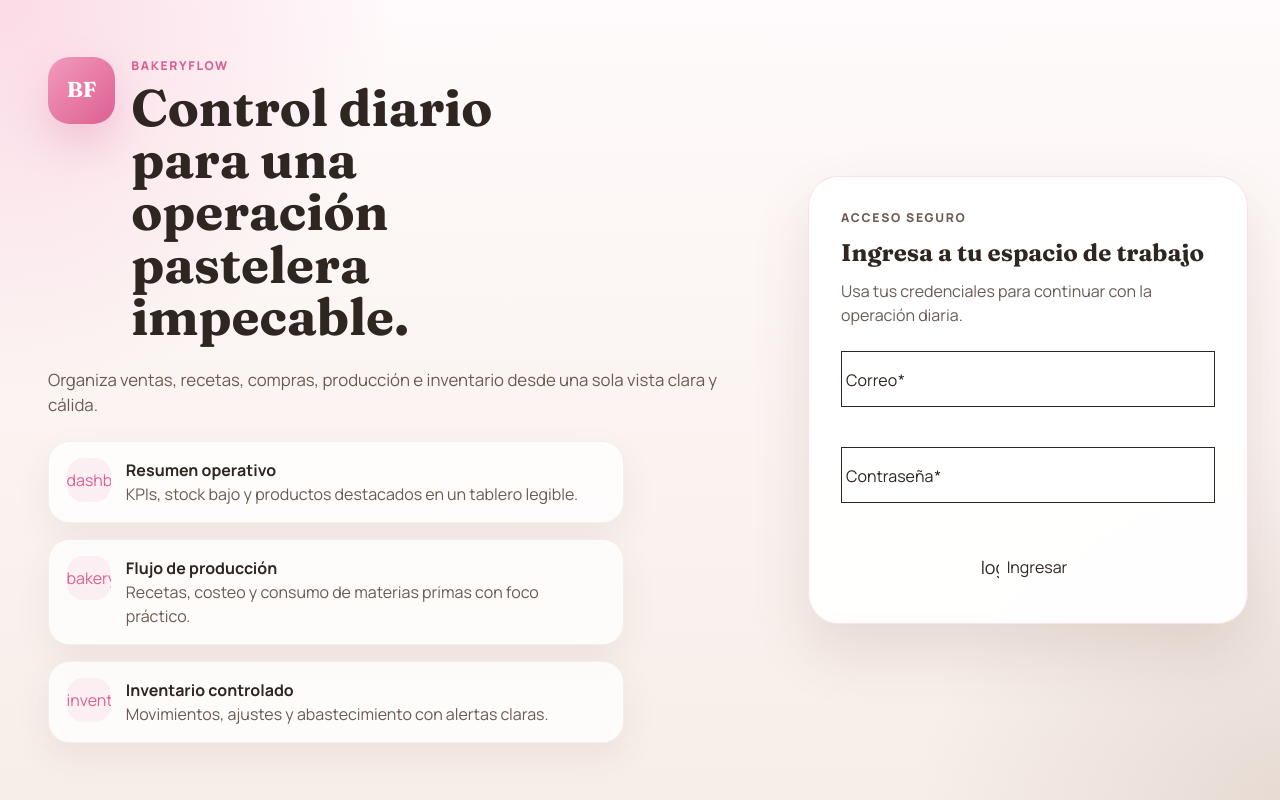
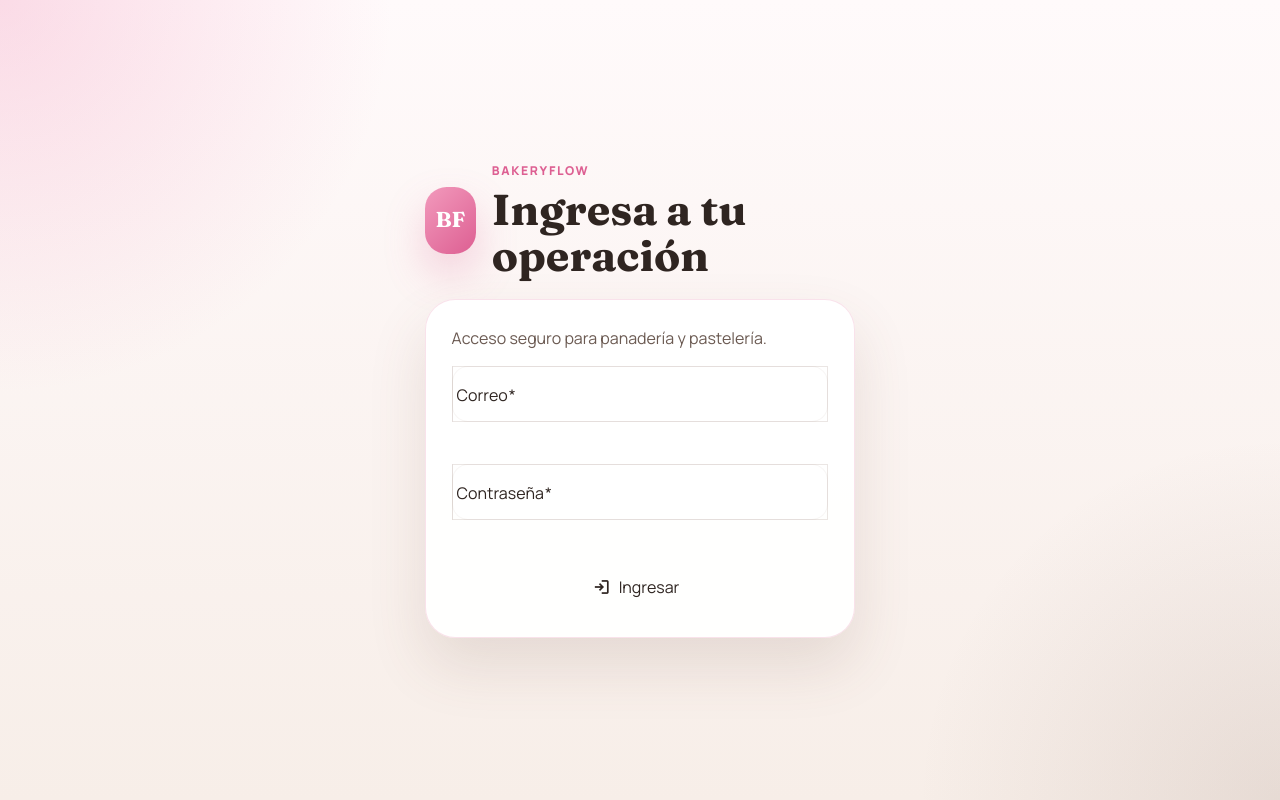
Before and after one commit to JuanArias115/BakeryFlow, an Angular app in the folder src/frontend/bakeryflow-app/: page /login in a window 1280 px wide. Built offline with nearby package versions, Linux system fonts and the light colour scheme.

Commit message:
fix: polish icon rendering and login ui

```diff
--- a/src/frontend/bakeryflow-app/src/app/app.ts
+++ b/src/frontend/bakeryflow-app/src/app/app.ts
@@ -1,4 +1,5 @@
 import { Component } from '@angular/core';
+import { MatIconRegistry } from '@angular/material/icon';
 import { LoadingService } from './core/services/loading.service';
 
 @Component({
@@ -10,7 +11,11 @@ import { LoadingService } from './core/services/loading.service';
 export class App {
   readonly isLoading$;
 
-  constructor(loadingService: LoadingService) {
+  constructor(
+    loadingService: LoadingService,
+    matIconRegistry: MatIconRegistry,
+  ) {
     this.isLoading$ = loadingService.isLoading$;
+    matIconRegistry.setDefaultFontSetClass('material-symbols-outlined');
   }
 }
--- a/src/frontend/bakeryflow-app/src/app/features/auth/login.component.html
+++ b/src/frontend/bakeryflow-app/src/app/features/auth/login.component.html
@@ -1,49 +1,16 @@
 <section class="login-page">
-  <div class="login-hero">
+  <div class="login-shell">
     <div class="brand-lockup">
       <span class="brand-mark">BF</span>
       <div>
         <p class="eyebrow">BakeryFlow</p>
-        <h1>Control diario para una operación pastelera impecable.</h1>
-      </div>
-    </div>
-
-    <p class="intro">
-      Organiza ventas, recetas, compras, producción e inventario desde una sola vista clara y cálida.
-    </p>
-
-    <div class="hero-panels">
-      <article class="hero-panel">
-        <mat-icon>dashboard</mat-icon>
-        <div>
-          <strong>Resumen operativo</strong>
-          <p>KPIs, stock bajo y productos destacados en un tablero legible.</p>
-        </div>
-      </article>
-
-      <article class="hero-panel">
-        <mat-icon>bakery_dining</mat-icon>
-        <div>
-          <strong>Flujo de producción</strong>
-          <p>Recetas, costeo y consumo de materias primas con foco práctico.</p>
-        </div>
-      </article>
-
-      <article class="hero-panel">
-        <mat-icon>inventory_2</mat-icon>
-        <div>
-          <strong>Inventario controlado</strong>
-          <p>Movimientos, ajustes y abastecimiento con alertas claras.</p>
-        </div>
-      </article>
+        <h1>Ingresa a tu operación</h1>
       </div>
     </div>
 
     <div class="login-card">
       <div class="login-card__head">
-      <p class="eyebrow">Acceso seguro</p>
-      <h2>Ingresa a tu espacio de trabajo</h2>
-      <p>Usa tus credenciales para continuar con la operación diaria.</p>
+        <p>Acceso seguro para panadería y pastelería.</p>
       </div>
 
       <form [formGroup]="form" (ngSubmit)="submit()">
@@ -71,4 +38,5 @@
         </button>
       </form>
     </div>
+  </div>
 </section>
--- a/src/frontend/bakeryflow-app/src/app/features/auth/login.component.scss
+++ b/src/frontend/bakeryflow-app/src/app/features/auth/login.component.scss
@@ -1,9 +1,7 @@
 .login-page {
   min-height: 100vh;
   display: grid;
-  grid-template-columns: minmax(0, 1.1fr) minmax(320px, 440px);
-  gap: 2rem;
-  align-items: center;
+  place-items: center;
   padding: 2rem;
   background:
     radial-gradient(circle at top left, rgba(242, 154, 188, 0.32), transparent 26%),
@@ -11,16 +9,18 @@
     linear-gradient(180deg, #fffafb 0%, #f7eee8 100%);
 }
 
-.login-hero {
+.login-shell {
   display: grid;
-  gap: 1.5rem;
-  padding: 1rem 2rem 1rem 1rem;
+  gap: 1.25rem;
+  width: min(100%, 430px);
 }
 
 .brand-lockup {
   display: flex;
-  align-items: flex-start;
+  align-items: center;
   gap: 1rem;
+  justify-content: center;
+  text-align: left;
 }
 
 .brand-mark {
@@ -46,66 +46,19 @@
   font-size: 0.76rem;
 }
 
-h1,
-h2 {
+h1 {
   margin: 0;
   font-family: 'Fraunces', serif;
   color: var(--bf-text);
 }
 
 h1 {
-  font-size: clamp(2.4rem, 4vw, 4.1rem);
-  line-height: 1.02;
-  max-width: 12ch;
-}
-
-.intro {
-  max-width: 48rem;
-  margin: 0;
-  font-size: 1.05rem;
-  color: var(--bf-text-muted);
-}
-
-.hero-panels {
-  display: grid;
-  gap: 1rem;
-  max-width: 36rem;
-}
-
-.hero-panel {
-  display: grid;
-  grid-template-columns: 2.75rem 1fr;
-  gap: 0.95rem;
-  padding: 1rem 1.1rem;
-  border-radius: 1.35rem;
-  background: rgba(255, 255, 255, 0.78);
-  border: 1px solid rgba(112, 79, 67, 0.08);
-  box-shadow: 0 14px 34px rgba(112, 79, 67, 0.08);
-}
-
-.hero-panel mat-icon {
-  width: 2.75rem;
-  height: 2.75rem;
-  display: grid;
-  place-items: center;
-  border-radius: 1rem;
-  background: rgba(242, 154, 188, 0.14);
-  color: var(--bf-primary-strong);
-}
-
-.hero-panel strong,
-.hero-panel p,
-.login-card__head p {
-  margin: 0;
-}
-
-.hero-panel p,
-.login-card__head p {
-  color: var(--bf-text-muted);
+  font-size: clamp(2rem, 6vw, 2.7rem);
+  line-height: 1.06;
 }
 
 .login-card {
-  padding: 2rem;
+  padding: 1.6rem;
   border-radius: 1.9rem;
   background: rgba(255, 255, 255, 0.94);
   border: 1px solid rgba(221, 95, 146, 0.18);
@@ -114,8 +67,13 @@ h1 {
 
 .login-card__head {
   display: grid;
-  gap: 0.5rem;
-  margin-bottom: 1.5rem;
+  gap: 0.35rem;
+  margin-bottom: 1rem;
+}
+
+.login-card__head p {
+  margin: 0;
+  color: var(--bf-text-muted);
 }
 
 form {
@@ -137,16 +95,6 @@ button {
   font-weight: 600;
 }
 
-@media (max-width: 980px) {
-  .login-page {
-    grid-template-columns: 1fr;
-  }
-
-  .login-hero {
-    padding-right: 0;
-  }
-}
-
 @media (max-width: 720px) {
   .login-page {
     padding: 1rem;
@@ -157,6 +105,6 @@ button {
   }
 
   h1 {
-    font-size: clamp(2rem, 10vw, 3rem);
+    font-size: clamp(1.9rem, 10vw, 2.4rem);
   }
 }
--- a/src/frontend/bakeryflow-app/src/index.html
+++ b/src/frontend/bakeryflow-app/src/index.html
@@ -8,7 +8,7 @@
   <link rel="preconnect" href="https://fonts.googleapis.com">
   <link rel="preconnect" href="https://fonts.gstatic.com" crossorigin>
   <link
-    href="https://fonts.googleapis.com/css2?family=Fraunces:opsz,wght@9..144,600;9..144,700&family=Manrope:wght@400;500;600;700;800&family=Material+Symbols+Outlined:opsz,wght,FILL,GRAD@24,500,0,0"
+    href="https://fonts.googleapis.com/css2?family=Fraunces:opsz,wght@9..144,600;9..144,700&family=Manrope:wght@400;500;600;700;800&family=Material+Icons&family=Material+Symbols+Outlined:opsz,wght,FILL,GRAD@24,500,0,0&display=swap"
     rel="stylesheet"
   >
   <link rel="icon" type="image/svg+xml" href="bakeryflow-favicon.svg">
--- a/src/frontend/bakeryflow-app/src/styles.scss
+++ b/src/frontend/bakeryflow-app/src/styles.scss
@@ -122,9 +122,62 @@ table.mat-mdc-table {
   width: 100%;
 }
 
+.mat-mdc-form-field-subscript-wrapper {
+  margin-top: 0.18rem;
+}
+
 .mat-mdc-text-field-wrapper {
   border-radius: 1rem !important;
-  background: rgba(255, 255, 255, 0.85);
+  background: rgba(255, 255, 255, 0.94);
+  box-shadow: inset 0 0 0 1px rgba(112, 79, 67, 0.05);
+  transition:
+    box-shadow 150ms ease,
+    transform 150ms ease,
+    background 150ms ease;
+}
+
+.mat-mdc-form-field:hover .mat-mdc-text-field-wrapper {
+  background: rgba(255, 255, 255, 1);
+  box-shadow:
+    inset 0 0 0 1px rgba(112, 79, 67, 0.08),
+    0 10px 22px rgba(112, 79, 67, 0.05);
+}
+
+.mat-mdc-form-field.mat-focused .mat-mdc-text-field-wrapper {
+  background: #fff;
+  transform: translateY(-1px);
+  box-shadow:
+    inset 0 0 0 1px rgba(221, 95, 146, 0.18),
+    0 14px 28px rgba(221, 95, 146, 0.12);
+}
+
+.mat-mdc-form-field .mdc-notched-outline__leading,
+.mat-mdc-form-field .mdc-notched-outline__notch,
+.mat-mdc-form-field .mdc-notched-outline__trailing {
+  border-color: rgba(112, 79, 67, 0.14) !important;
+}
+
+.mat-mdc-form-field.mat-focused .mdc-notched-outline__leading,
+.mat-mdc-form-field.mat-focused .mdc-notched-outline__notch,
+.mat-mdc-form-field.mat-focused .mdc-notched-outline__trailing {
+  border-color: rgba(221, 95, 146, 0.72) !important;
+  border-width: 1.5px !important;
+}
+
+.mat-mdc-form-field .mat-mdc-floating-label,
+.mat-mdc-form-field .mat-mdc-select-value-text,
+.mat-mdc-form-field input,
+.mat-mdc-form-field textarea {
+  color: var(--bf-text) !important;
+}
+
+.mat-mdc-form-field .mat-mdc-floating-label {
+  font-weight: 600;
+}
+
+.mat-mdc-form-field .mat-mdc-form-field-icon-suffix,
+.mat-mdc-form-field .mat-mdc-select-arrow {
+  color: var(--bf-primary-strong);
 }
 
 .mat-mdc-paginator {
@@ -185,6 +238,17 @@ table.mat-mdc-table {
   height: 44px !important;
 }
 
+.mat-icon,
+.material-icons,
+.material-symbols-outlined {
+  font-style: normal;
+  line-height: 1;
+}
+
+.mat-icon {
+  overflow: visible;
+}
+
 ::-webkit-scrollbar {
   width: 10px;
   height: 10px;
@@ -202,6 +266,23 @@ table.mat-mdc-table {
     border-radius: 1.2rem;
   }
 
+  .bf-form-grid {
+    grid-template-columns: 1fr;
+  }
+
+  .bf-form-actions {
+    flex-direction: column;
+    align-items: stretch;
+  }
+
+  .bf-form-actions > * {
+    width: 100%;
+  }
+
+  .bf-table-wrap {
+    border-radius: 1rem;
+  }
+
   .mat-mdc-header-cell,
   .mat-mdc-cell {
     padding-inline: 0.75rem !important;
```
Lines whose indentation alone changed are shown as unchanged.
